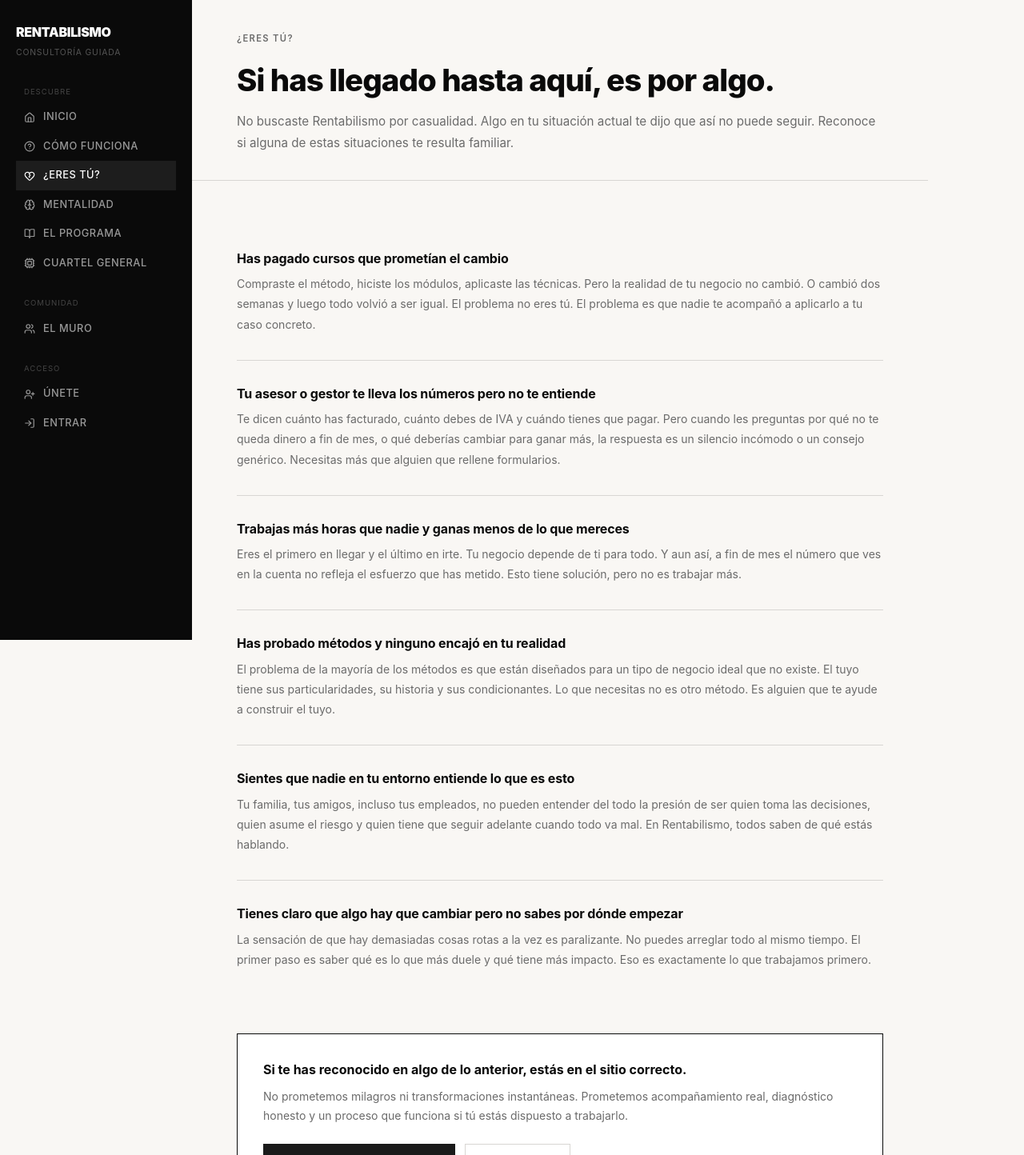
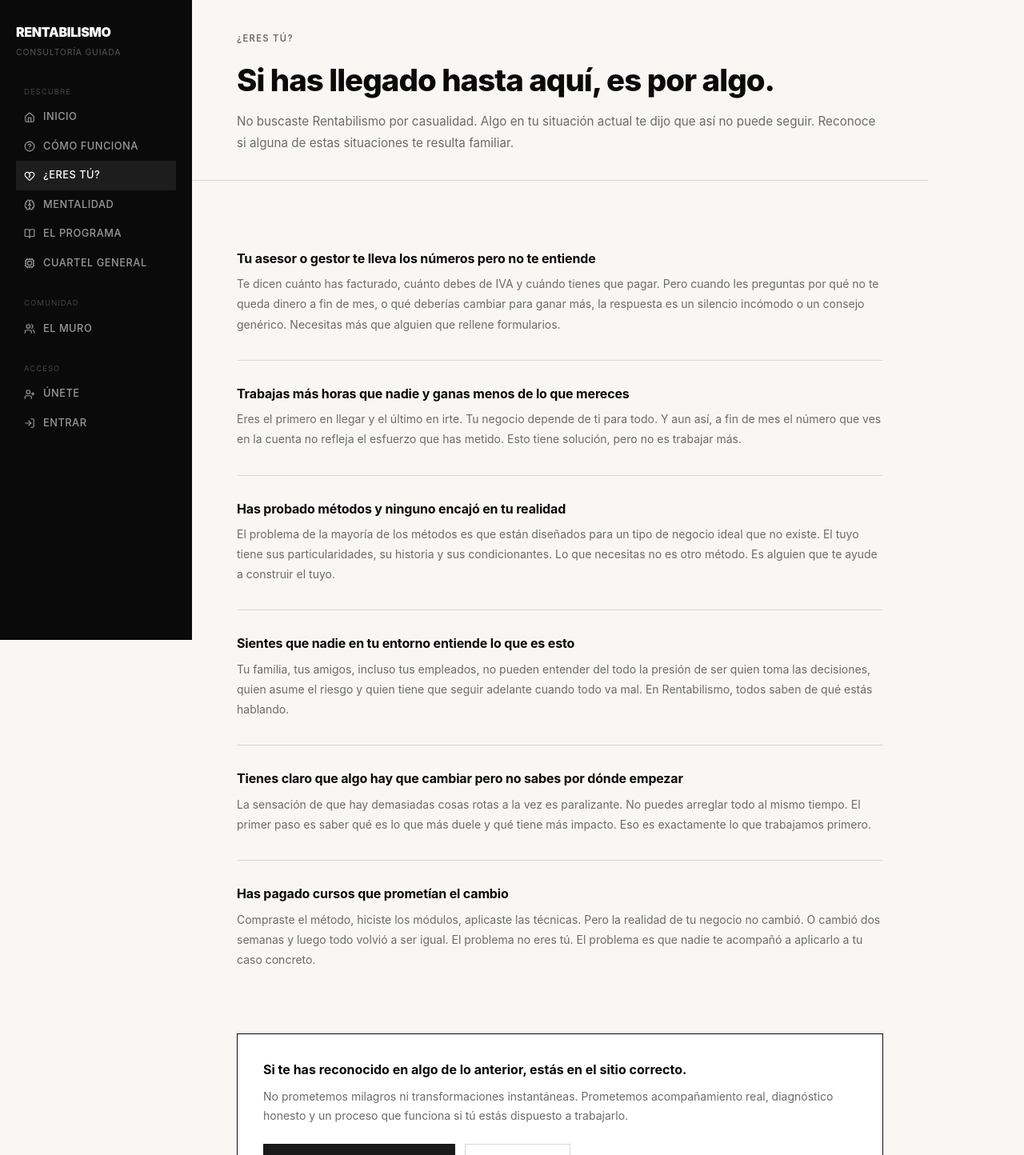
Before and after one commit to animaciongalicia/rentabilismo-consultoria, a Next.js app: page /dolores in a window 1280 px wide. Shown: the top 1444 px of the page at 80% size. Built offline with nearby package versions, Linux system fonts and the light colour scheme.

Commit message:
dolores: mueve 'cursos' al último puesto
https://claude.ai/code/session_0146bY64HKDUySD1Bnsqn3Kj

```diff
--- a/app/(public)/dolores/page.tsx
+++ b/app/(public)/dolores/page.tsx
@@ -7,11 +7,6 @@ export const metadata = {
 };
 
 const DOLORES = [
-  {
-    titulo: "Has pagado cursos que prometían el cambio",
-    descripcion:
-      "Compraste el método, hiciste los módulos, aplicaste las técnicas. Pero la realidad de tu negocio no cambió. O cambió dos semanas y luego todo volvió a ser igual. El problema no eres tú. El problema es que nadie te acompañó a aplicarlo a tu caso concreto.",
-  },
   {
     titulo: "Tu asesor o gestor te lleva los números pero no te entiende",
     descripcion:
@@ -36,6 +31,11 @@ const DOLORES = [
     titulo: "Tienes claro que algo hay que cambiar pero no sabes por dónde empezar",
     descripcion:
       "La sensación de que hay demasiadas cosas rotas a la vez es paralizante. No puedes arreglar todo al mismo tiempo. El primer paso es saber qué es lo que más duele y qué tiene más impacto. Eso es exactamente lo que trabajamos primero.",
+  },
+  {
+    titulo: "Has pagado cursos que prometían el cambio",
+    descripcion:
+      "Compraste el método, hiciste los módulos, aplicaste las técnicas. Pero la realidad de tu negocio no cambió. O cambió dos semanas y luego todo volvió a ser igual. El problema no eres tú. El problema es que nadie te acompañó a aplicarlo a tu caso concreto.",
   },
 ];
 
```
